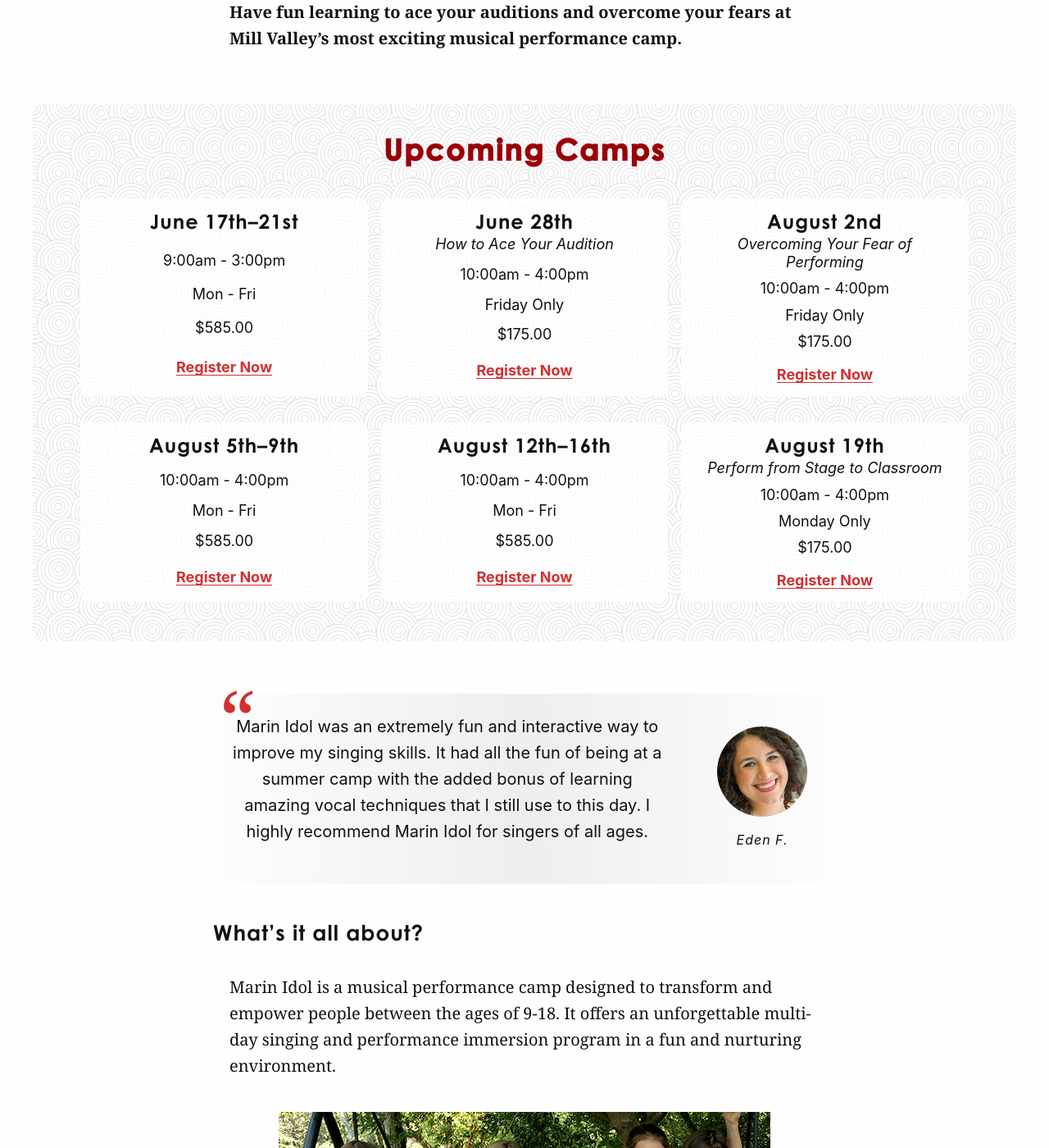
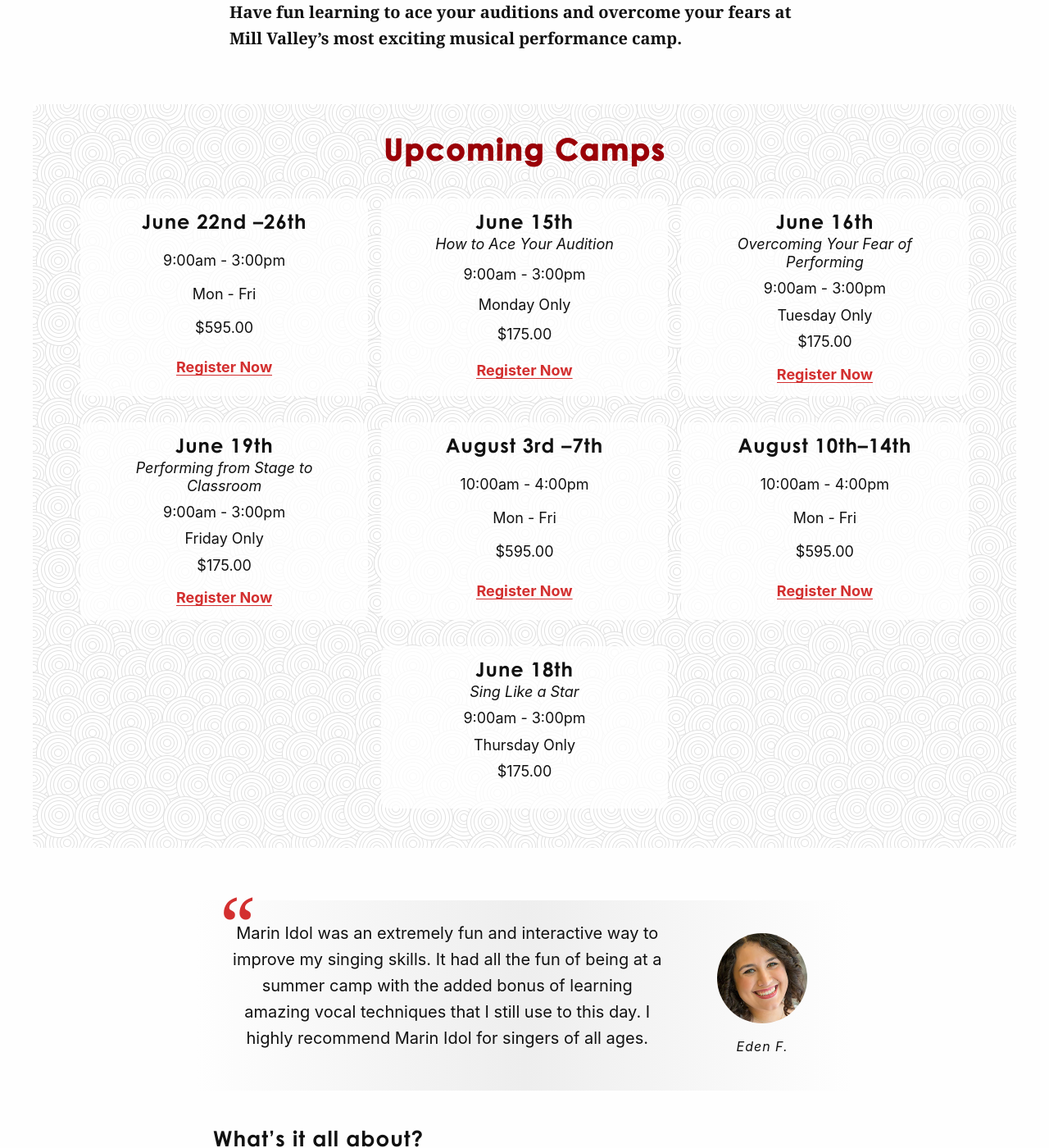
Before and after one commit to cchaiken/ccms, a Jekyll site: the page built from marin-idol-performance-camps.md, in a window 1280 px wide and 1400 px high, scrolled down 1133 px. Shown: the whole window at 82% size. Built offline with Jekyll 4.4.1, drawn with Linux system fonts in a browser that asks for light colours; some web fonts are replaced.

Commit message:
Updated Marin Idol Performance Camps

```diff
--- a/marin-idol-performance-camps.md
+++ b/marin-idol-performance-camps.md
@@ -10,54 +10,61 @@
   sub: Marin Idol Performance Camps
 newsletter: true
 camps:
-- start_date: 2019-06-17 00:00:00 Z
-  end_date: 2019-06-21 00:00:00 Z
+- start_date: 2020-06-22 00:00:00 Z
+  end_date: 2020-06-26 00:00:00 Z
   description:
   times: 9:00am - 3:00pm
   days: Mon - Fri
-  cost: "$585.00"
+  cost: "$595.00"
   eventbrite: <a href="https://www.eventbrite.com/e/marin-idol-performance-camp-june-17-21-2019-tickets-57692770630"
     target="_blank">Register Now</a>
-- start_date: 2019-06-28 00:00:00 Z
-  end_date: 2019-06-28 00:00:00 Z
+- start_date: 2020-06-15 00:00:00 Z
+  end_date: 2020-06-15 00:00:00 Z
   description: How to Ace Your Audition
-  times: 10:00am - 4:00pm
-  days: Friday Only
+  times: 9:00am - 3:00pm
+  days: Monday Only
   cost: "$175.00"
   eventbrite: <a href="https://www.eventbrite.com/e/marin-idol-how-to-ace-your-audition-tickets-57729809414"
     target="_blank">Register Now</a>
-- start_date: 2019-08-02 00:00:00 Z
-  end_date: 2019-08-02 00:00:00 Z
+- start_date: 2020-06-16 00:00:00 Z
+  end_date: 2020-06-16 00:00:00 Z
   description: Overcoming Your Fear of Performing
-  times: 10:00am - 4:00pm
-  days: Friday Only
+  times: 9:00am - 3:00pm
+  days: Tuesday Only
   cost: "$175.00"
   eventbrite: <a href="https://www.eventbrite.com/e/marin-idol-overcome-your-fear-of-performing-tickets-57729608814"
     target="_blank">Register Now</a>
-- start_date: 2019-08-05 00:00:00 Z
-  end_date: 2019-08-09 00:00:00 Z
+- start_date: 2020-06-19 00:00:00 Z
+  end_date: 2020-06-19 00:00:00 Z
+  description: Performing from Stage to Classroom
+  times: 9:00am - 3:00pm
+  days: Friday Only
+  cost: "$175.00"
+  eventbrite: <a href="https://www.eventbrite.com/e/marin-idol-performing-from-stage-to-classroom-tickets-57729940807"
+    target="_blank">Register Now</a>
+- start_date: 2020-08-03 00:00:00 Z
+  end_date: 2020-08-07 00:00:00 Z
   description:
   times: 10:00am - 4:00pm
   days: Mon - Fri
-  cost: "$585.00"
+  cost: "$595.00"
   eventbrite: <a href="https://www.eventbrite.com/e/marin-idol-summer-performance-camp-august-5-9-2019-tickets-43765502797"
     target="_blank">Register Now</a>
-- start_date: 2019-08-12 00:00:00 Z
-  end_date: 2019-08-16 00:00:00 Z
+- start_date: 2020-08-10 00:00:00 Z
+  end_date: 2020-08-14 00:00:00 Z
   description:
   times: 10:00am - 4:00pm
   days: Mon - Fri
-  cost: "$585.00"
+  cost: "$595.00"
   eventbrite: <a href="https://www.eventbrite.com/e/marin-idol-summer-performance-camp-august-12-16-2019-tickets-57721262851"
     target="_blank">Register Now</a>
-- start_date: 2019-08-19 00:00:00 Z
-  end_date: 2019-08-19 00:00:00 Z
-  description: Perform from Stage to Classroom
-  times: 10:00am - 4:00pm
-  days: Monday Only
+- start_date: 2020-06-18 00:00:00 Z
+  end_date: 2020-06-18 00:00:00 Z
+  description: Sing Like a Star
+  times: 9:00am - 3:00pm
+  days: Thursday Only
   cost: "$175.00"
-  eventbrite: <a href="https://www.eventbrite.com/e/marin-idol-performing-from-stage-to-classroom-tickets-57729940807"
-    target="_blank">Register Now</a>
+  eventbrite:
 testimonials:
 - name: Eden F.
   avatar-image: "/uploads/avatar-eden-f.jpg"
```
